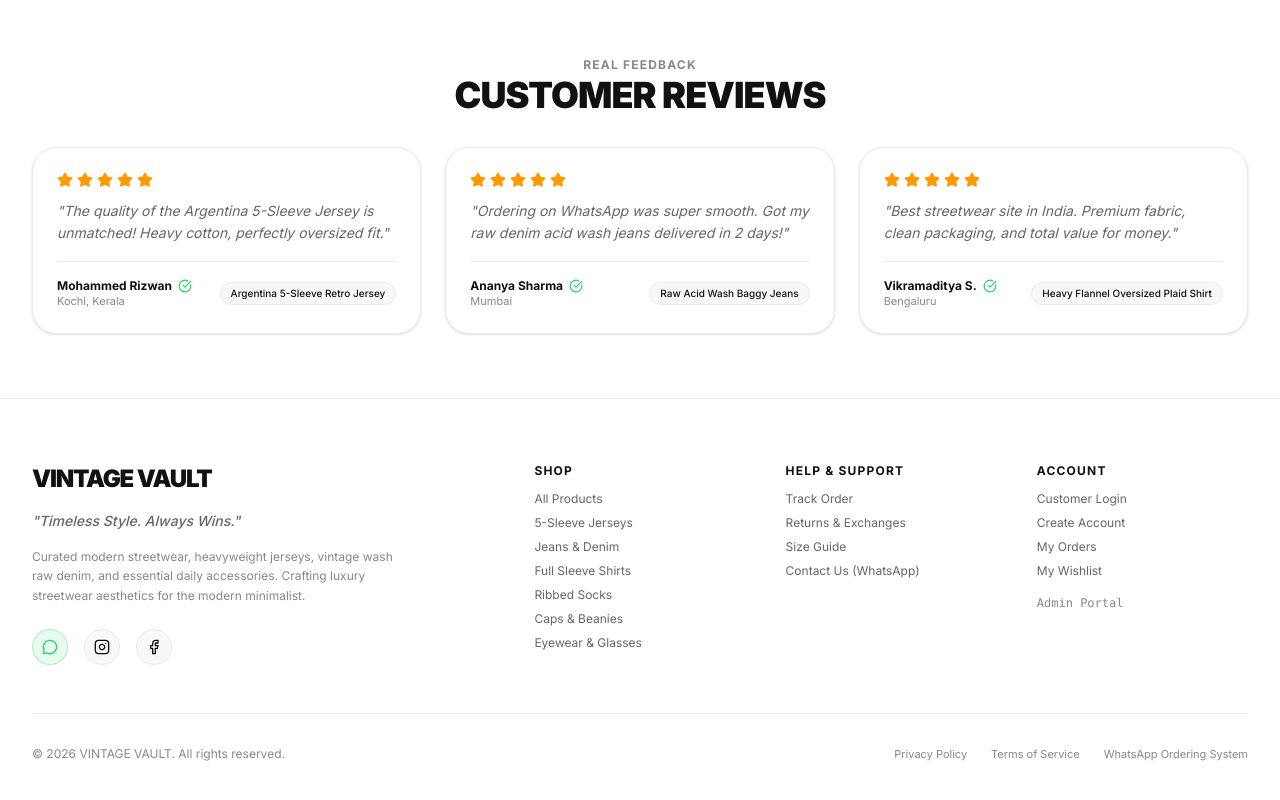
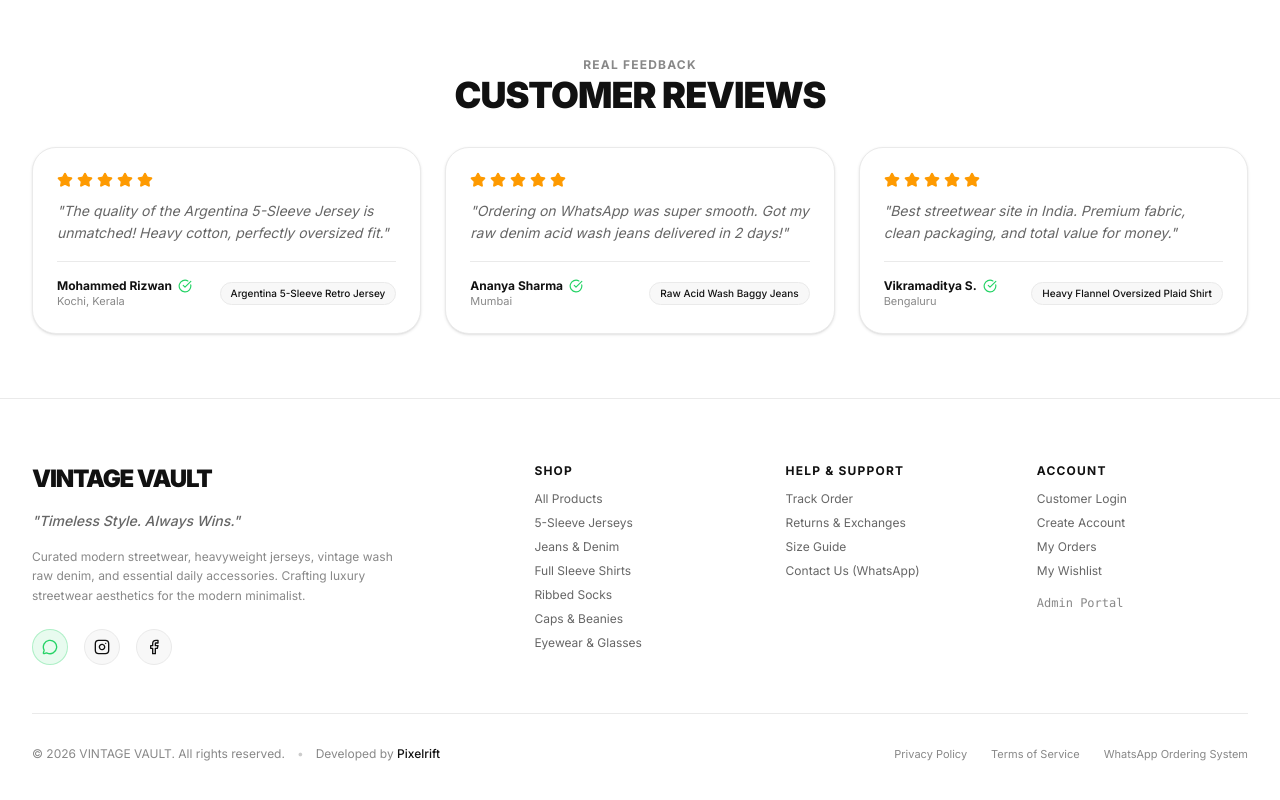
Before and after one commit to lUCIFER94008/VINTAGE-VAULT, a Next.js app: page / in a window 1280 px wide. Shown: the part 5368-6168 px from the top of the page. Built offline with nearby package versions, Linux system fonts and the light colour scheme; no server answers; the database is empty.

Commit message:
Update footer with Pixelrift developer credit, Instagram link, and WhatsApp contact

```diff
--- a/src/components/Footer.tsx
+++ b/src/components/Footer.tsx
@@ -4,7 +4,6 @@
 import Link from 'next/link';
 import { usePathname } from 'next/navigation';
 import { MessageCircle } from 'lucide-react';
-import { WHATSAPP_NUMBER } from '@/lib/whatsapp';
 
 function InstagramIcon({ className = 'w-4 h-4' }: { className?: string }) {
   return (
@@ -50,6 +49,8 @@
     return null;
   }
 
+  const whatsappUrl = "https://wa.me/919605332248?text=Hello%20VINTAGE%20VAULT%2C%20I%20need%20assistance.";
+
   return (
     <footer className="bg-white text-[#666666] border-t border-[#EAEAEA] pt-16 pb-12">
       <div className="max-w-7xl mx-auto px-4 sm:px-6 lg:px-8">
@@ -69,18 +70,18 @@
             </p>
             <div className="flex items-center space-x-4 pt-2">
               <a
-                href={`https://wa.me/${WHATSAPP_NUMBER}`}
+                href={whatsappUrl}
                 target="_blank"
-                rel="noreferrer"
+                rel="noopener noreferrer"
                 className="w-9 h-9 rounded-full bg-[#25D366]/10 border border-[#25D366]/30 text-[#25D366] flex items-center justify-center hover:bg-[#25D366] hover:text-white transition-colors"
-                aria-label="WhatsApp Support"
+                aria-label="WhatsApp"
               >
                 <MessageCircle className="w-4 h-4" />
               </a>
               <a
-                href="https://instagram.com"
+                href="https://www.instagram.com/__.vintagevault/"
                 target="_blank"
-                rel="noreferrer"
+                rel="noopener noreferrer"
                 className="w-9 h-9 rounded-full bg-[#F8F8F8] border border-[#EAEAEA] text-[#111111] flex items-center justify-center hover:bg-[#111111] hover:text-white transition-colors"
                 aria-label="Instagram"
               >
@@ -89,7 +90,7 @@
               <a
                 href="https://facebook.com"
                 target="_blank"
-                rel="noreferrer"
+                rel="noopener noreferrer"
                 className="w-9 h-9 rounded-full bg-[#F8F8F8] border border-[#EAEAEA] text-[#111111] flex items-center justify-center hover:bg-[#111111] hover:text-white transition-colors"
                 aria-label="Facebook"
               >
@@ -160,7 +161,12 @@
                 </Link>
               </li>
               <li>
-                <a href={`https://wa.me/${WHATSAPP_NUMBER}`} target="_blank" rel="noreferrer" className="hover:text-[#111111] transition-colors">
+                <a
+                  href={whatsappUrl}
+                  target="_blank"
+                  rel="noopener noreferrer"
+                  className="hover:text-[#111111] transition-colors"
+                >
                   Contact Us (WhatsApp)
                 </a>
               </li>
@@ -202,7 +208,21 @@
 
         {/* Bottom copyright */}
         <div className="pt-8 flex flex-col md:flex-row items-center justify-between text-xs text-[#888888] gap-4">
-          <p>© {new Date().getFullYear()} VINTAGE VAULT. All rights reserved.</p>
+          <div className="flex flex-col sm:flex-row items-center gap-1 sm:gap-3 text-center sm:text-left">
+            <p>© 2026 VINTAGE VAULT. All rights reserved.</p>
+            <span className="hidden sm:inline text-[#CCCCCC]">•</span>
+            <p className="text-[#888888]">
+              Developed by{' '}
+              <a
+                href="https://www.pixelriftonline.online/"
+                target="_blank"
+                rel="noopener noreferrer"
+                className="font-medium text-[#111111] hover:underline transition-colors"
+              >
+                Pixelrift
+              </a>
+            </p>
+          </div>
           <div className="flex items-center space-x-6 text-[11px]">
             <span>Privacy Policy</span>
             <span>Terms of Service</span>
--- a/src/lib/whatsapp.ts
+++ b/src/lib/whatsapp.ts
@@ -1,6 +1,6 @@
 import { Order } from '@/types';
 
-export const WHATSAPP_NUMBER = process.env.NEXT_PUBLIC_WHATSAPP_NUMBER || '919876543210';
+export const WHATSAPP_NUMBER = process.env.NEXT_PUBLIC_WHATSAPP_NUMBER || '919605332248';
 
 export function formatCurrency(amount: number): string {
   return `₹${amount.toLocaleString('en-IN')}`;
```
